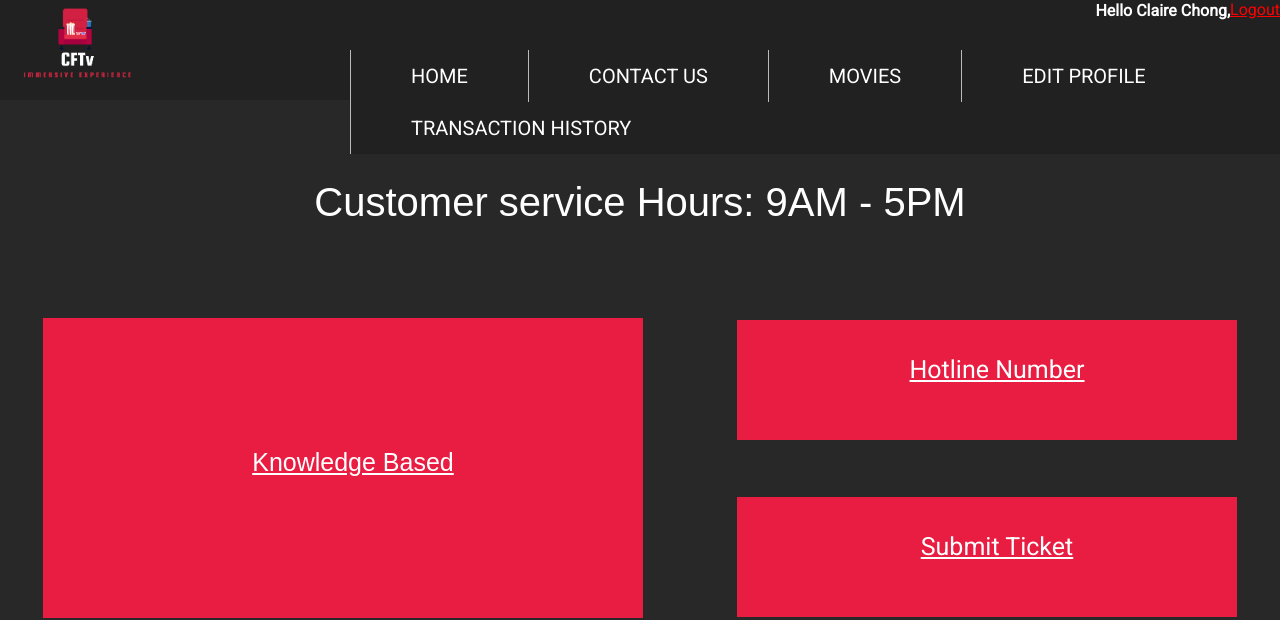
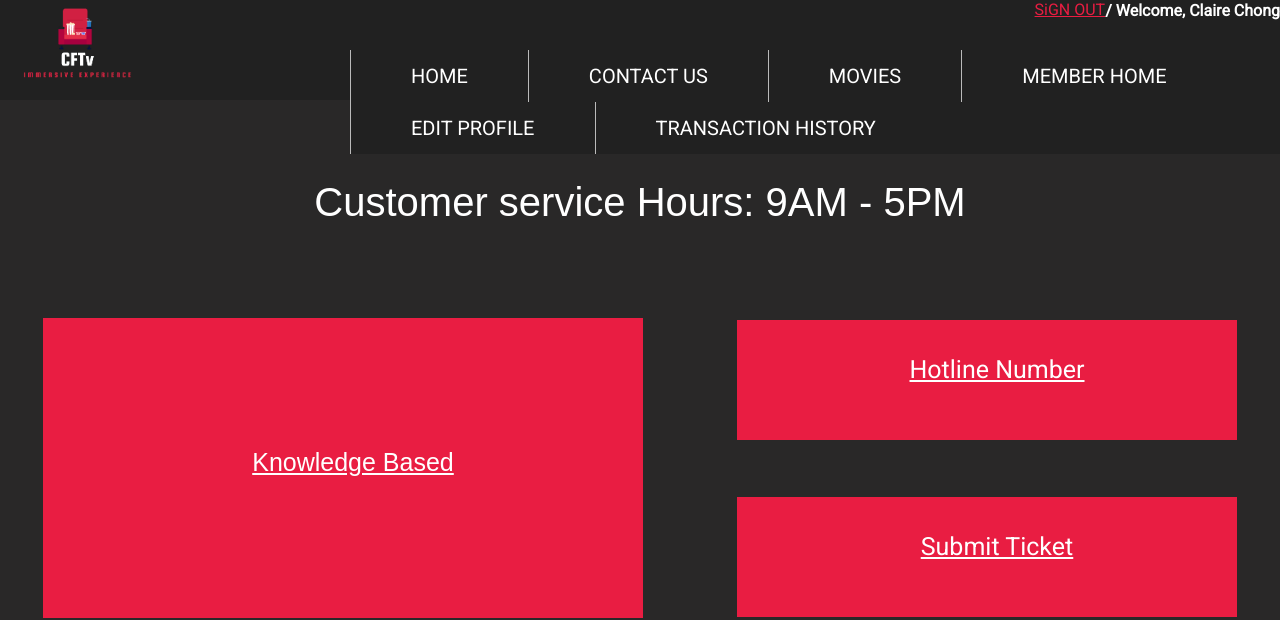
Before and after one commit to SiowYenChong/Movie_Ticket_Booking_website, a PHP site: page /ContactUs.php in a window 1280 px wide. Shown: the top 620 px of the page. Run offline with PHP 8.4, Linux system fonts and the light colour scheme; a user stored in the database is signed in.

Commit message:
Fixed Standardize Navigation

```diff
--- a/cinema/ComingSoon.php
+++ b/cinema/ComingSoon.php
@@ -14,7 +14,7 @@ $fetch_movies = mysqli_query($mysqli, "select * from movie where movie_case = 'c
 
 </head>
 
-<?php include('includes/navigationB.php');?>
+<?php include('includes/navigation.php');?>
 <body class=nav >
 <nav>
 
--- a/cinema/ContactUs.php
+++ b/cinema/ContactUs.php
@@ -2,8 +2,7 @@
 
 <html>
     <head>
-<?php include_once('config.php');?>
-<?php include('includes/navigation2.php'); ?>
+    <?php include('includes/navigation.php'); ?>
 	<link rel="stylesheet" href="style/mystyle.css">
 
     </head>
--- a/cinema/TransactionHistory.php
+++ b/cinema/TransactionHistory.php
@@ -7,7 +7,7 @@ include_once('config.php');
 
 <head>
     <title>Transaction History</title>
-    <?php include 'includes/navigation2.php'; ?>
+    <?php include 'includes/navigation.php'; ?>
 
     <link rel="stylesheet" href="style/mystyle.css">
 </head>
--- a/cinema/TransactionUpcoming.php
+++ b/cinema/TransactionUpcoming.php
@@ -7,7 +7,7 @@ include_once('config.php');
 
 <head>
     <title>Transaction Upcoming</title>
-    <?php include 'includes/navigation2.php'; ?>
+    <?php include 'includes/navigation.php'; ?>
 
     <link rel="stylesheet" href="style/mystyle.css">
 </head>
--- a/cinema/config.php
+++ b/cinema/config.php
@@ -1,6 +1,7 @@
 <?php
 session_start();
 $mysqli = mysqli_connect("localhost", "root", "", "admin") or die('DB setting not valid...!');
+
 
 class member{
     public function login($data){
@@ -12,7 +13,7 @@ class member{
             $_SESSION['m_name'] = $row['m_name'];
             $_SESSION['member_id'] = $row['member_id'];
 
-            header('location:memberhome.php');
+            header('location:index.php');
         }
         else{
 			echo '<script language="javascript">';
--- a/cinema/confirmation.php
+++ b/cinema/confirmation.php
@@ -4,7 +4,7 @@
 <?php
 
 include_once('config.php');
-include('includes/navigation2.php');
+include('includes/navigation.php');
 
 $screening_id = $_GET['screening_id'];
 if (empty($screening_id)) {
--- a/cinema/editProfile.php
+++ b/cinema/editProfile.php
@@ -1,8 +1,7 @@
 <!DOCTYPE html>
 <html>
 <link rel='stylesheet' href='style/mystyle.css'>
-<?php include_once('config.php');?>
-<?php include('includes/navigation2.php'); ?>
+<?php include('includes/navigation.php'); ?>
 
 <head>
 	<title>Edit Profile</title>
--- /dev/null
+++ b/cinema/includes/navigation.php
@@ -0,0 +1,55 @@
+<?php
+	require_once'config.php';
+
+	if (isset($_GET['logout'])) {
+    $member->logout();
+}
+
+?>
+<div class="nav">
+
+<nav style="background-color:rgb(33,33,33);">
+<a href="./">
+<img src="image/logo.png" class="logo" alt="logo">
+</a>
+<?php
+	if (!empty($_SESSION['m_name'])){
+?>
+<h4 id=guest style="color:white;float:right;position:relative;top:-20px;"> / Welcome, <?php echo $_SESSION['m_name']; ?></h4>
+
+<a href="index.php?logout" style="color:rgb(233,29,66);float:right;">
+SiGN OUT
+</a>
+<?php } ?>
+<?php
+	if (empty($_SESSION['m_name'])){
+?>
+<a href="signUp.php" style="color:rgb(233,29,66);float:right;">
+SiGN UP
+</a>
+<a href="logIn.php" style="color:rgb(233,29,66);float:right;">
+SIGN IN/
+</a>
+<?php
+	}
+
+?>
+
+<ul class=nav>
+
+<li class=nav><a class=nav href="index.php"> HOME</a></li>
+<li class=nav><a class=nav href="ContactUs.php"> CONTACT US</a></li>
+<li class=nav><a class=nav href="movies.php"> MOVIES  </a></li>
+
+<?php
+	if (!empty($_SESSION['m_name'])){
+?>
+<li class=nav><a class=nav href="memberHome.php"> MEMBER HOME  </a></li>
+<li class=nav><a class=nav href="editProfile.php"> EDIT PROFILE  </a></li>
+<li class=nav><a class=nav href="transactionHistory.php"> TRANSACTION HISTORY  </a></li>
+<?php } ?>
+
+
+</ul>
+</nav>
+</div>
--- a/cinema/includes/navigation2.php
+++ /dev/null
@@ -1,7 +0,0 @@
-<?php
-if (!isset($_SESSION['m_name'])){
-include 'includes/navigationA.php';
-}
-else
-	include 'includes/navigationB.php';
-?>
--- a/cinema/includes/navigationB.php
+++ /dev/null
@@ -1,50 +0,0 @@
-<div class="nav">
-<?php
- 	include_once("config.php");
-// Starting the session, to use and
-// store data in session variable
-
-// If the session variable is empty, this
-// means the user is yet to login
-// User will be sent to 'login.php' page
-// to allow the user to login
-if (!isset($_SESSION['m_name'])) {
-    $_SESSION['msg'] = "You have to log in first";
-    header('location: login.php');
-}
-else{
-			echo'<a href="index.php?logout=1" style="color: red;float:right;position:relative;">'.'Logout'.'</a>';
-			echo '<h4 id="m_name" style="color:white;float:right;position:relative;top:-20px;">';
-			echo 'Hello '. $_SESSION['m_name'].',';
-			echo '</h4>';
-}
-
-// Logout button will destroy the session, and
-// will unset the session variables
-// User will be headed to 'login.php'
-// after logging out
-if (isset($_GET['logout'])) {
-    session_destroy();
-    unset($_SESSION['m_name']);
-    header("location: index.php");
-}
-?>
-<nav style="background-color:rgb(33,33,33);">
-
-<a href="./">
-<img src="image/logo.png" class="logo" alt="logo">
-</a>
-
-
-<ul class=nav>
-
-<li class=nav><a class=nav href="memberHome.php"> HOME</a></li>
-<li class=nav><a class=nav href="ContactUs.php"> CONTACT US</a></li>
-<li class=nav><a class=nav href="movies.php"> MOVIES  </a></li>
-<li class=nav><a class=nav href="editProfile.php"> EDIT PROFILE  </a></li>
-<li class=nav><a class=nav href="transactionHistory.php"> TRANSACTION HISTORY  </a></li>
-
-
-</ul>
-</nav>
-</div>
--- a/cinema/index.php
+++ b/cinema/index.php
@@ -53,7 +53,7 @@ function nowShowing(){
 
 <?php
 require_once 'config.php';
-include('includes/navigationA.php');
+include('includes/navigation.php');
 
 //Fetch movies from database...
 $fetch_movies = mysqli_query($mysqli, "select * from movie ");
--- a/cinema/knowledgeBase.php
+++ b/cinema/knowledgeBase.php
@@ -2,8 +2,8 @@
 
 <html>
     <head>
-     <?php include_once('config.php');?>
-<?php include('includes/navigation2.php'); ?>
+
+<?php include('includes/navigation.php'); ?>
 	<link rel="stylesheet" href="style/mystyle.css">
     </head>
     <body>
--- a/cinema/memberHome.php
+++ b/cinema/memberHome.php
@@ -2,7 +2,7 @@
 <html>
 <link rel='stylesheet' href='style/mystyle.css'>
 
-<?php include('includes/navigationB.php'); ?>
+<?php include('includes/navigation.php'); ?>
 
 <head>
     <title>Home - Member</title>
--- a/cinema/movieInfo1.php
+++ b/cinema/movieInfo1.php
@@ -62,7 +62,7 @@ $fetch_details = mysqli_fetch_assoc($fetch_movies_details);
   </style>
 </head>
 
-<?php include('includes/navigationB.php'); ?>
+<?php include('includes/navigation.php'); ?>
 
 <body class=nav>
   <h1><?php echo $fetch_details['movie_name']; ?></h1>
--- a/cinema/movies.php
+++ b/cinema/movies.php
@@ -15,7 +15,7 @@ $fetch_movies = mysqli_query($mysqli, "select * from movie where movie_case = 'n
 
 </head>
 
-<?php include('includes/navigation2.php');?>
+<?php include('includes/navigation.php');?>
 <body class=nav >
 
 
--- a/cinema/payment.php
+++ b/cinema/payment.php
@@ -2,8 +2,7 @@
 <html>
 <link rel='stylesheet' href='style/mystyle.css'>
 <?php
-include_once('config.php');
-include('includes/navigation2.php');
+include('includes/navigation.php');
 
 $screening_id = $_GET['screening_id'];
 if (empty($screening_id)) {
--- a/cinema/purchase.php
+++ b/cinema/purchase.php
@@ -9,8 +9,7 @@ if(empty($screening_id)){
     header("Location: index.php?");
 }
 ?>
-<?php include_once('config.php'); ?>
-<?php include('includes/navigation2.php'); ?>
+<?php include('includes/navigation.php'); ?>
 
 
 <head>
--- a/cinema/seatSelection.php
+++ b/cinema/seatSelection.php
@@ -23,7 +23,7 @@ $coke = $_GET['coke'];
 <html>
 <link rel='stylesheet' href='style/mystyle.css'>
 <link rel='stylesheet' href='style/seatStyle.css'>
-<?php include('includes/navigation2.php'); ?>
+<?php include('includes/navigation.php'); ?>
 
 
 
```
Also changed, not shown: cinema/includes/navigationA.php (deleted, +0 -25 lines), 1 other file.
